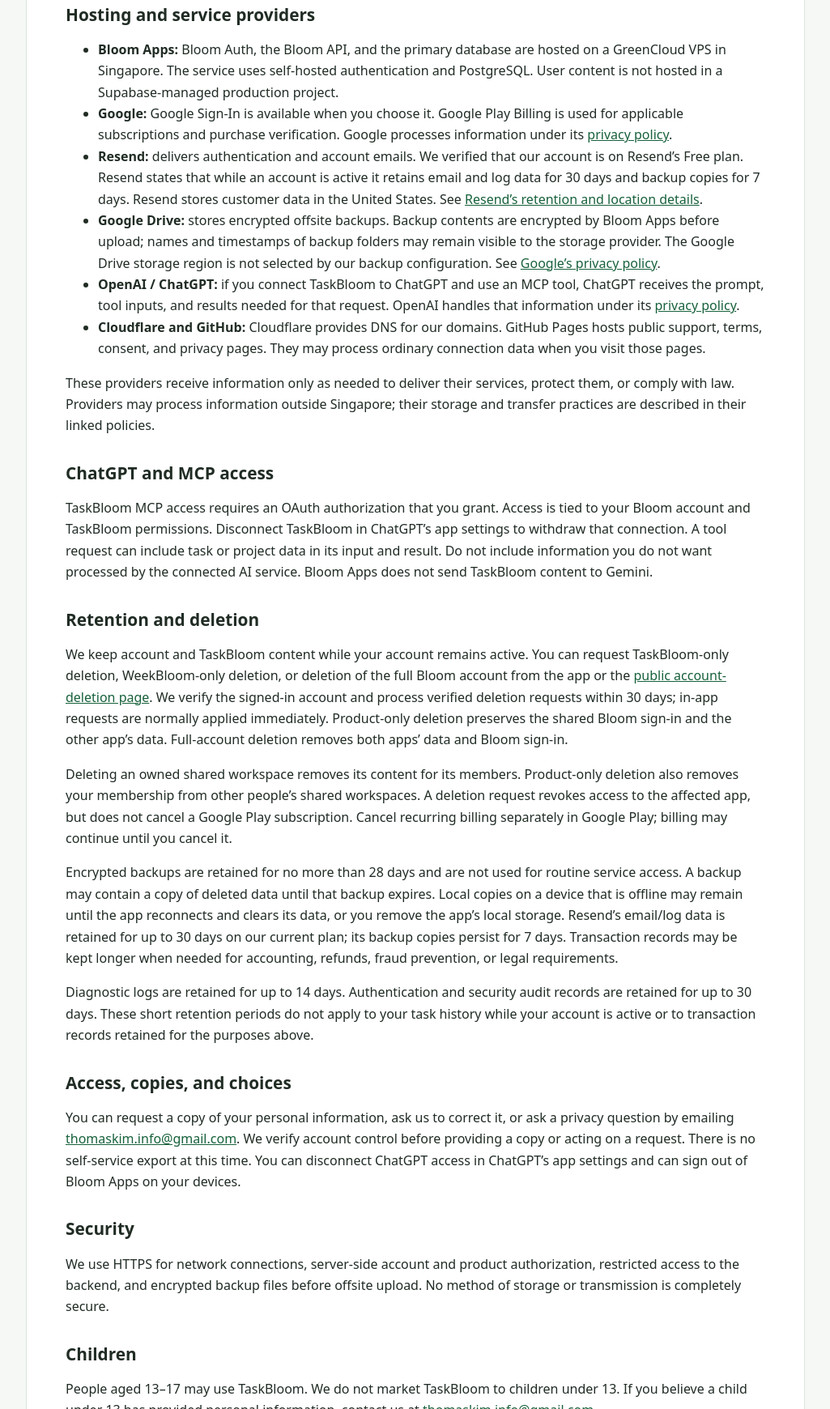
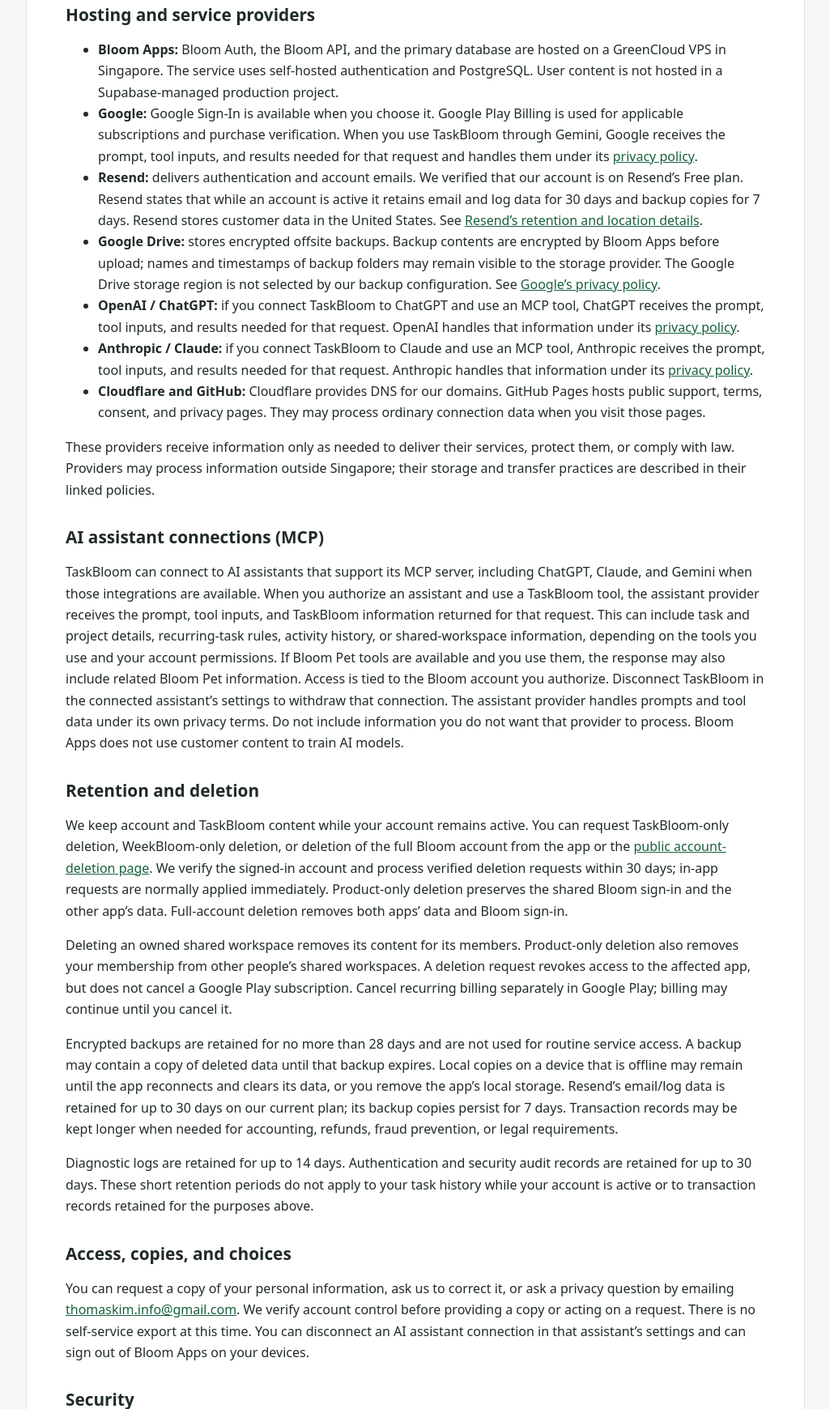
Before and after one commit to thomaskim09/taskbloom-oauth-consent, a plain HTML site: page site/privacy/index.html in a window 1280 px wide. Shown: the part 1060-2800 px from the top of the page at 81% size, without its empty margins (127-1152 px from the left). Drawn offline with Linux system fonts and the light colour scheme.

Commit message:
docs: disclose connected AI assistant data flows

```diff
--- a/site/privacy/index.html
+++ b/site/privacy/index.html
@@ -31,7 +31,7 @@
     <a href="../terms/">Terms</a>
   </nav>
   <h1>TaskBloom Privacy Policy</h1>
-  <p class="updated">Last updated: November 15, 2026</p>
+  <p class="updated">Last updated: November 24, 2026</p>
 
   <p>KIM MING XUAN, operating as Bloom Apps (“we”), provides TaskBloom and the shared Bloom account. This policy explains how TaskBloom information is handled. Contact <a href="mailto:thomaskim.info@gmail.com">thomaskim.info@gmail.com</a> with privacy questions or requests.</p>
 
@@ -53,16 +53,17 @@
   <h2>Hosting and service providers</h2>
   <ul>
     <li><strong>Bloom Apps:</strong> Bloom Auth, the Bloom API, and the primary database are hosted on a GreenCloud VPS in Singapore. The service uses self-hosted authentication and PostgreSQL. User content is not hosted in a Supabase-managed production project.</li>
-    <li><strong>Google:</strong> Google Sign-In is available when you choose it. Google Play Billing is used for applicable subscriptions and purchase verification. Google processes information under its <a href="https://policies.google.com/privacy">privacy policy</a>.</li>
+    <li><strong>Google:</strong> Google Sign-In is available when you choose it. Google Play Billing is used for applicable subscriptions and purchase verification. When you use TaskBloom through Gemini, Google receives the prompt, tool inputs, and results needed for that request and handles them under its <a href="https://policies.google.com/privacy">privacy policy</a>.</li>
     <li><strong>Resend:</strong> delivers authentication and account emails. We verified that our account is on Resend’s Free plan. Resend states that while an account is active it retains email and log data for 30 days and backup copies for 7 days. Resend stores customer data in the United States. See <a href="https://resend.com/security/gdpr">Resend’s retention and location details</a>.</li>
     <li><strong>Google Drive:</strong> stores encrypted offsite backups. Backup contents are encrypted by Bloom Apps before upload; names and timestamps of backup folders may remain visible to the storage provider. The Google Drive storage region is not selected by our backup configuration. See <a href="https://policies.google.com/privacy">Google’s privacy policy</a>.</li>
     <li><strong>OpenAI / ChatGPT:</strong> if you connect TaskBloom to ChatGPT and use an MCP tool, ChatGPT receives the prompt, tool inputs, and results needed for that request. OpenAI handles that information under its <a href="https://openai.com/policies/privacy-policy/">privacy policy</a>.</li>
+  <li><strong>Anthropic / Claude:</strong> if you connect TaskBloom to Claude and use an MCP tool, Anthropic receives the prompt, tool inputs, and results needed for that request. Anthropic handles that information under its <a href="https://www.anthropic.com/legal/privacy">privacy policy</a>.</li>
     <li><strong>Cloudflare and GitHub:</strong> Cloudflare provides DNS for our domains. GitHub Pages hosts public support, terms, consent, and privacy pages. They may process ordinary connection data when you visit those pages.</li>
   </ul>
   <p>These providers receive information only as needed to deliver their services, protect them, or comply with law. Providers may process information outside Singapore; their storage and transfer practices are described in their linked policies.</p>
 
-  <h2>ChatGPT and MCP access</h2>
-  <p>TaskBloom MCP access requires an OAuth authorization that you grant. Access is tied to your Bloom account and TaskBloom permissions. Disconnect TaskBloom in ChatGPT’s app settings to withdraw that connection. A tool request can include task or project data in its input and result. Do not include information you do not want processed by the connected AI service. Bloom Apps does not send TaskBloom content to Gemini.</p>
+  <h2>AI assistant connections (MCP)</h2>
+  <p>TaskBloom can connect to AI assistants that support its MCP server, including ChatGPT, Claude, and Gemini when those integrations are available. When you authorize an assistant and use a TaskBloom tool, the assistant provider receives the prompt, tool inputs, and TaskBloom information returned for that request. This can include task and project details, recurring-task rules, activity history, or shared-workspace information, depending on the tools you use and your account permissions. If Bloom Pet tools are available and you use them, the response may also include related Bloom Pet information. Access is tied to the Bloom account you authorize. Disconnect TaskBloom in the connected assistant’s settings to withdraw that connection. The assistant provider handles prompts and tool data under its own privacy terms. Do not include information you do not want that provider to process. Bloom Apps does not use customer content to train AI models.</p>
 
   <h2>Retention and deletion</h2>
   <p>We keep account and TaskBloom content while your account remains active. You can request TaskBloom-only deletion, WeekBloom-only deletion, or deletion of the full Bloom account from the app or the <a href="https://auth.thomaskim.top/account-deletion">public account-deletion page</a>. We verify the signed-in account and process verified deletion requests within 30 days; in-app requests are normally applied immediately. Product-only deletion preserves the shared Bloom sign-in and the other app’s data. Full-account deletion removes both apps’ data and Bloom sign-in.</p>
@@ -71,7 +72,7 @@
   <p>Diagnostic logs are retained for up to 14 days. Authentication and security audit records are retained for up to 30 days. These short retention periods do not apply to your task history while your account is active or to transaction records retained for the purposes above.</p>
 
   <h2>Access, copies, and choices</h2>
-  <p>You can request a copy of your personal information, ask us to correct it, or ask a privacy question by emailing <a href="mailto:thomaskim.info@gmail.com">thomaskim.info@gmail.com</a>. We verify account control before providing a copy or acting on a request. There is no self-service export at this time. You can disconnect ChatGPT access in ChatGPT’s app settings and can sign out of Bloom Apps on your devices.</p>
+  <p>You can request a copy of your personal information, ask us to correct it, or ask a privacy question by emailing <a href="mailto:thomaskim.info@gmail.com">thomaskim.info@gmail.com</a>. We verify account control before providing a copy or acting on a request. There is no self-service export at this time. You can disconnect an AI assistant connection in that assistant’s settings and can sign out of Bloom Apps on your devices.</p>
 
   <h2>Security</h2>
   <p>We use HTTPS for network connections, server-side account and product authorization, restricted access to the backend, and encrypted backup files before offsite upload. No method of storage or transmission is completely secure.</p>
@@ -80,7 +81,7 @@
   <p>People aged 13–17 may use TaskBloom. We do not market TaskBloom to children under 13. If you believe a child under 13 has provided personal information, contact us at <a href="mailto:thomaskim.info@gmail.com">thomaskim.info@gmail.com</a>.</p>
 
   <h2>International processing and changes</h2>
-  <p>Primary Bloom Apps data is hosted in Singapore. Resend stores customer data in the United States. Google, OpenAI, and GitHub may process information in other countries. We link to provider privacy information above so you can review their practices. We may update this policy when our services or practices change; the date at the top shows when this version was last revised.</p>
+  <p>Primary Bloom Apps data is hosted in Singapore. Resend stores customer data in the United States. Google, OpenAI, Anthropic, and GitHub may process information in other countries. We link to provider privacy information above so you can review their practices. We may update this policy when our services or practices change; the date at the top shows when this version was last revised.</p>
 </main>
 </body>
 </html>
```
